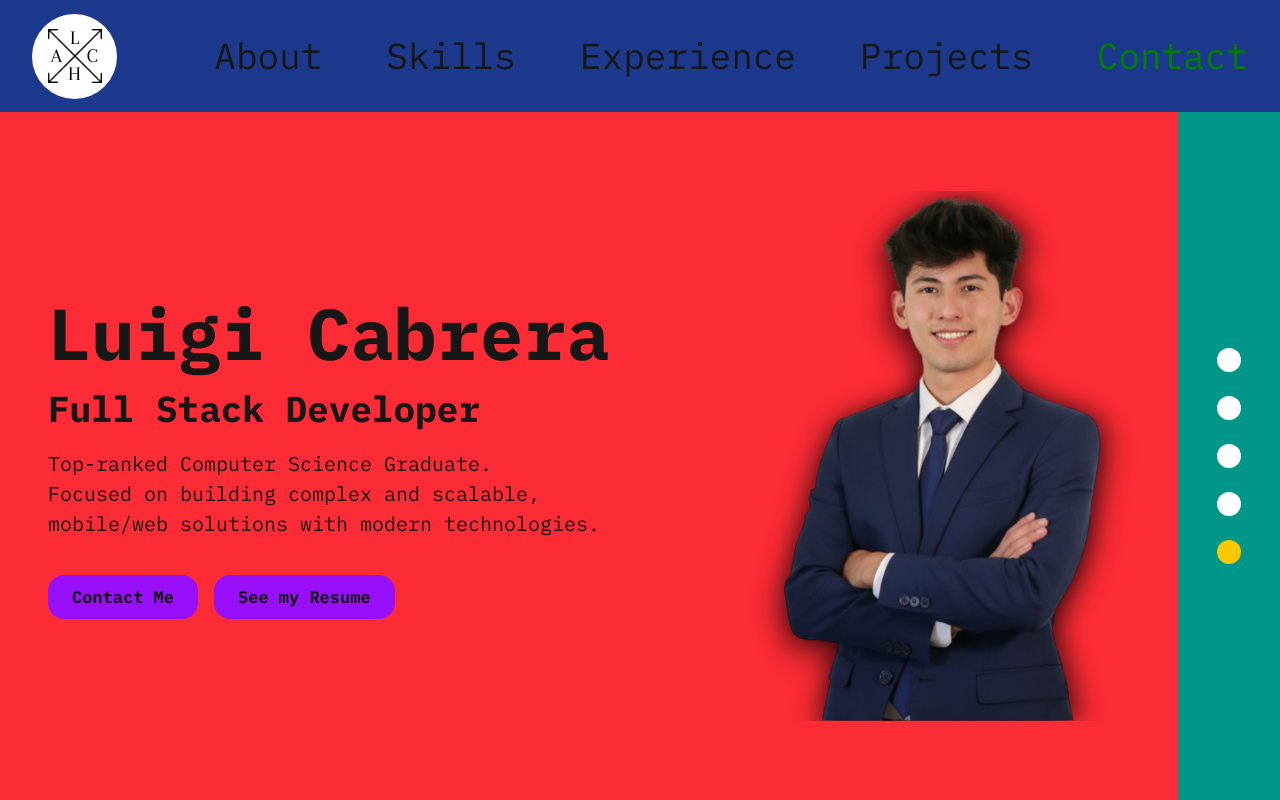
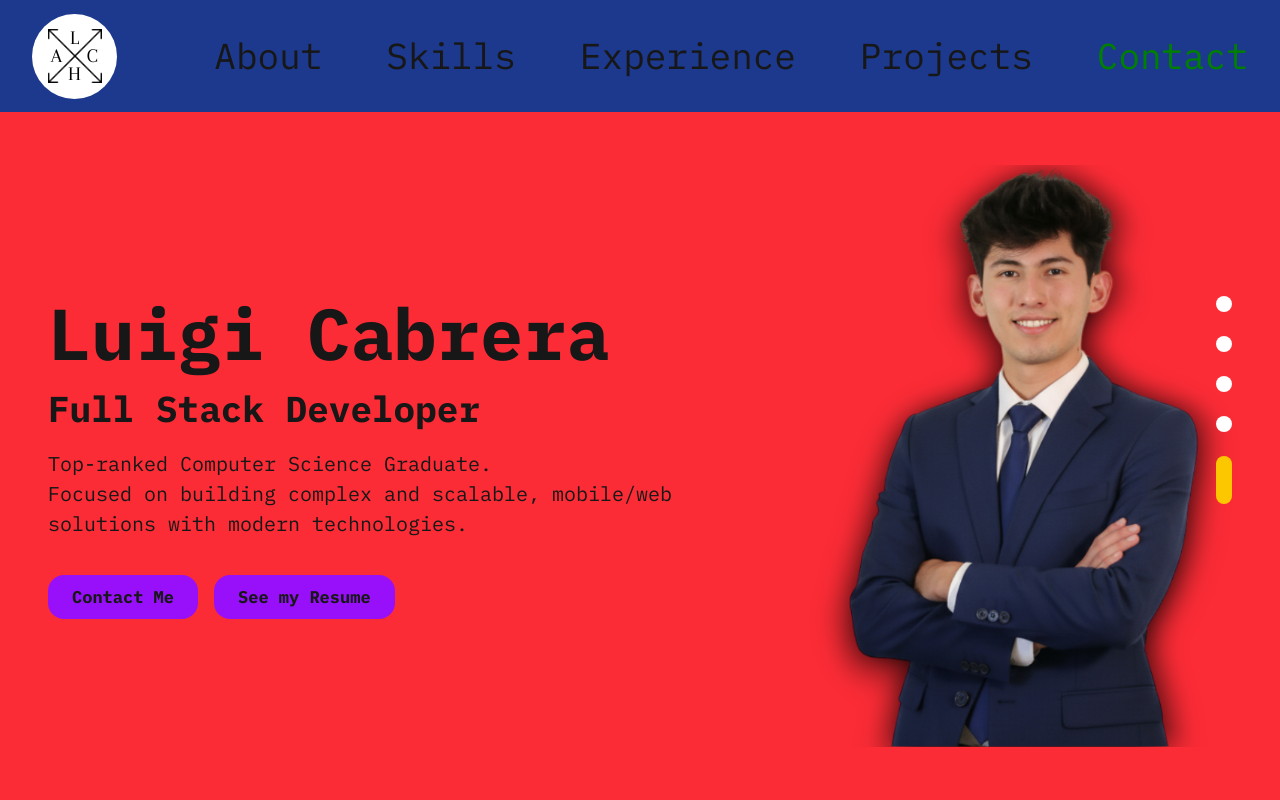
Before and after one commit to luigicabrera10/Personal-Website-2, a Next.js app: page / in a window 1280 px wide. Built offline with nearby package versions, Linux system fonts and the light colour scheme.

Commit message:
🎨 Improved Side Navigation Bar

```diff
--- a/src/app/layout.tsx
+++ b/src/app/layout.tsx
@@ -34,17 +34,14 @@ export default function RootLayout({
             <ActiveSectionProvider>
 
               <Navbar />
-              <div className="w-full h-full overflow-y-auto no-scrollbar lg:grid lg:grid-cols-[92vw_1fr] ">
+              <SideNav />
+
               <div className="w-full h-full overflow-y-auto no-scrollbar scroll-smooth snap-y snap-mandatory">
                 <ScrollWatcher index={0}>{about}</ScrollWatcher>
                 <ScrollWatcher index={1}>{skills}</ScrollWatcher>
                 <ScrollWatcher index={2}>{experience}</ScrollWatcher>
                 <ScrollWatcher index={3}>{projects}</ScrollWatcher>
                 <ScrollWatcher index={4}>{contact}</ScrollWatcher>
-                </div>
-                <div className="bg-teal-600 hidden lg:flex justify-center items-center">
-                  <SideNav />
-                </div>
               </div>
 
             </ ActiveSectionProvider>
--- a/src/components/SideNav/SideNav.tsx
+++ b/src/components/SideNav/SideNav.tsx
@@ -8,17 +8,17 @@ export default function SideNav(){
     const {activeSection} = useActiveSection();
 
     return (
-        <div className="flex flex-col">
+        <header className="hidden lg:flex flex-col fixed right-12 top-1/2 -translate-y-1/2">
             {sections.map( (section, idx) =>{
                 return (
                     <Link
                         key={idx}
                         href={`#${section.toLowerCase()}`}
-                        className={`${activeSection.id === idx ? 'bg-yellow-400' : 'bg-white'} rounded-full my-3 w-6 h-6`}
+                        className={`${activeSection.id === idx ? 'bg-yellow-400' : 'bg-white'} rounded-full my-3 w-4 ${activeSection.id === idx ? 'h-12' : 'h-4'}`}
                     > </Link>
                 );
             })}
-        </div>
+        </header>
     )
 
 }
```
Lines whose indentation alone changed are shown as unchanged.
